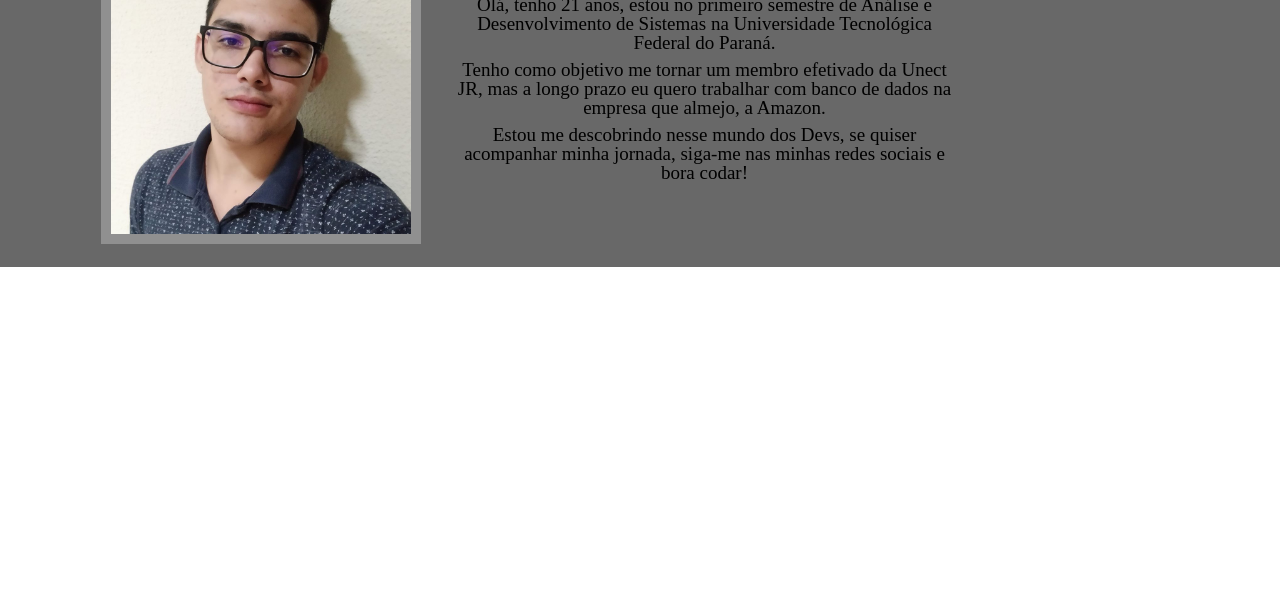
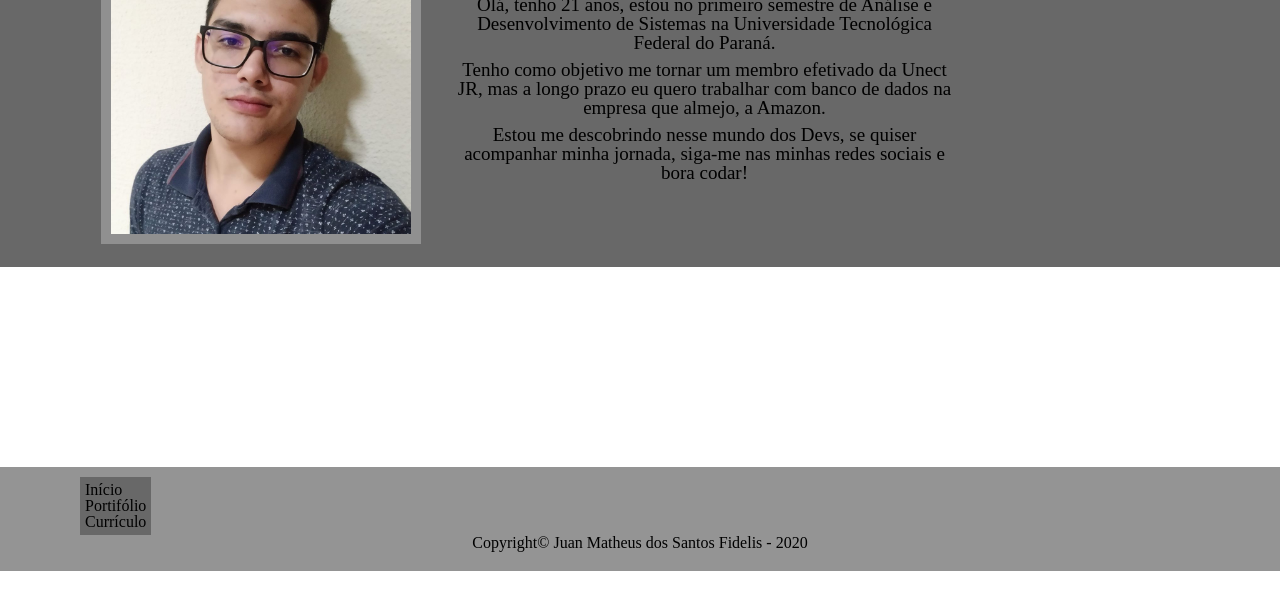
Before and after one commit to juan9000/site_pessoal, a plain HTML site: page index.html in a window 1280 px wide. Shown: the part 96-706 px from the top of the page. Drawn offline with Linux system fonts and the light colour scheme.

Commit message:
rodapé adicionado

```diff
--- a/index.html
+++ b/index.html
@@ -27,7 +27,14 @@
     </main>
 
     <footer>
-
+        <nav class="menu_fim">
+            <ul class="ul_fim">
+                <li>Início</li>
+                <li>Portifólio</li>
+                <li>Currículo</li>
+            </ul>
+        </nav>
+        <p>Copyright&copy; Juan Matheus dos Santos Fidelis - 2020</p>
     </footer>
 </body>
 </html>
--- a/style.css
+++ b/style.css
@@ -17,7 +17,6 @@ body img{
     padding-left: 25px;
     font-size: 19px;
     width: 50%;
-    height: 50px;
 }
 
 h1{
@@ -33,3 +32,20 @@ h1{
 .texto_principal p{
     padding-top: 8px;
 }
+
+footer{
+    background-color: #949494;
+    margin-top: 200px;
+    padding: 10px;
+}
+
+.ul_fim{
+    margin-left: 70px;
+    padding: 5px;
+    background-color: #686868;
+    display: inline-block;
+}
+footer p{
+    text-align: center;
+    padding-bottom: 10px;
+}
```
